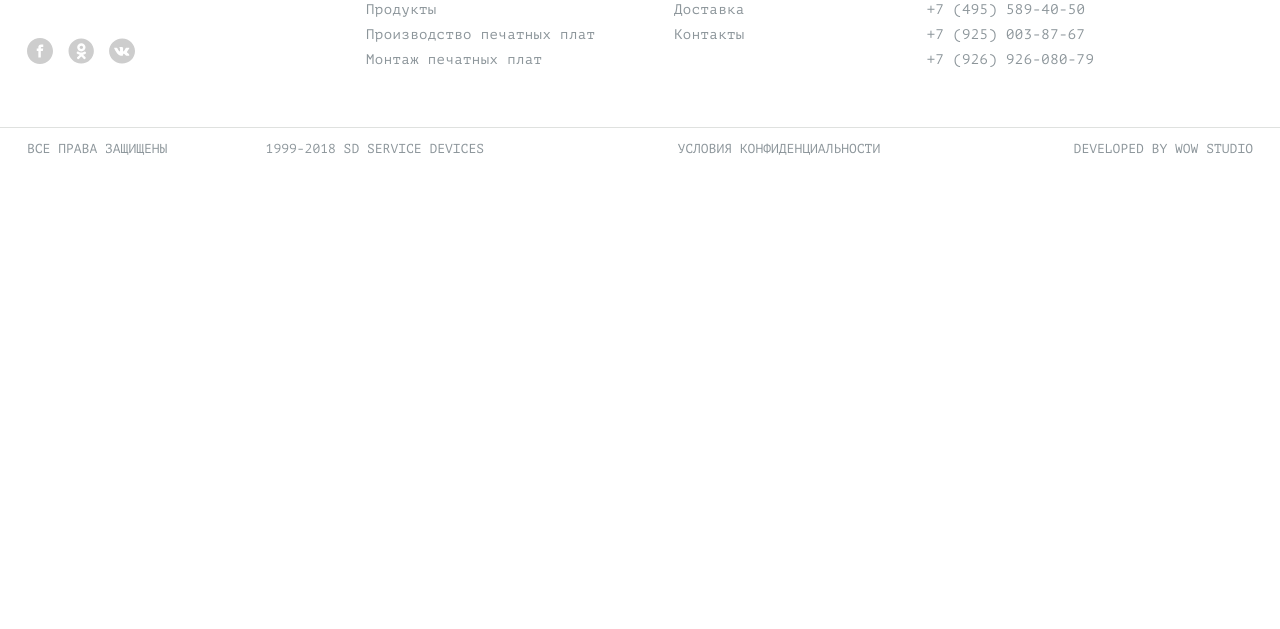
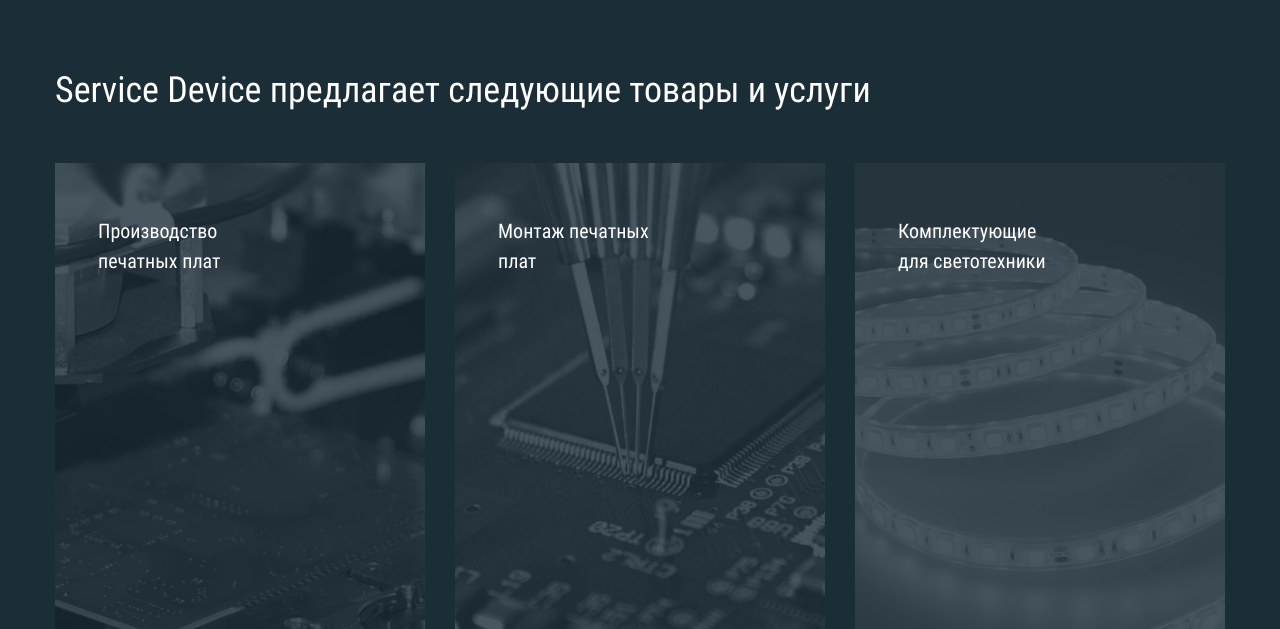
Before and after one commit to yulaivanova/smart-device, a website: page source/index.html in a window 1280 px wide. Shown: the part 2171-2800 px from the top of the page. Before the commit the page ends 2342 px from the top, so only its background shows below. Drawn offline with nearby package versions, Linux system fonts and the light colour scheme; files that its build step writes are made by us from their sources.

Commit message:
Добавлен блок с услугами

```diff
--- a/source/index.html
+++ b/source/index.html
@@ -9,6 +9,7 @@
     <link rel="preload" href="fonts/RobotoCondensed-Bold.woff2" as="font" crossorigin="anonymous">
     <link rel="preload" href="fonts/PTMono-Regular.woff2" as="font" crossorigin="anonymous">
     <link rel="preload" href="fonts/RobotoCondensed-Regular.woff2" as="font" crossorigin="anonymous">
+    <link rel="preload" href="fonts/Roboto-Medium.woff2" as="font" crossorigin="anonymous">
 </head>
 <body>
   <div style="display: none">
@@ -223,6 +224,23 @@
         </section>
       </div>
 
+      <section class="services">
+        <div class="services__inner">
+          <h2 class="services__title">Service Device предлагает следующие товары и услуги</h2>
+          <ul class="services__list">
+            <li class="services__item">
+              <a href="#" class="services__link services__link--production">Производство печатных плат</a>
+            </li>
+            <li class="services__item">
+              <a href="#" class="services__link services__link--mounting">Монтаж печатных плат</a>
+            </li>
+            <li class="services__item">
+              <a href="#" class="services__link services__link--сomponents">Комплектующие для светотехники</a>
+            </li>
+          </ul>
+        </div>
+      </section>
+
     </main>
 
     <footer class="footer">
--- a/source/sass/blocks/main.scss
+++ b/source/sass/blocks/main.scss
@@ -2,6 +2,8 @@
   background-image: url("../img/triangle-bg-desktop.jpg");
   background-repeat: no-repeat;
   background-position: 100% 20%;
+
+  margin-bottom: 110px;
 
   @media (max-width: $tablet-width) {
     background-image: url("../img/triangle.svg");
--- /dev/null
+++ b/source/sass/blocks/services.scss
@@ -0,0 +1,208 @@
+.services {
+  background-color: $bg-blue;
+  color: $white;
+}
+
+.services__inner {
+  padding: 93px 25px 127px;
+  max-width: 1220px;
+  margin: 0 auto;
+  box-sizing: border-box;
+
+  @media (max-width: $tablet-width) {
+    padding: 53px 25px 78px;
+  }
+
+  @media (max-width: $mobile-width) {
+    padding: 53px 15px 64px;
+  }
+}
+
+.services__title {
+  font-family: $RobotoCondensed;
+  font-weight: 400;
+  font-size: 36px;
+  line-height: 51px;
+
+  margin: 0;
+  padding-bottom: 47px;
+
+  @media (max-width: $tablet-width) {
+    font-size: 32px;
+    line-height: 45px;
+    padding-right: 90px;
+  }
+
+  @media (max-width: $mobile-width) {
+    font-size: 28px;
+    line-height: 39px;
+    padding-right: 0;
+    padding-bottom: 37px;
+  }
+}
+
+.services__list {
+  @include list-reset;
+
+  display: flex;
+  flex-direction: row;
+  justify-content: space-between;
+
+  @media (max-width: $tablet-width) {
+    flex-direction: column;
+  }
+}
+
+.services__item {
+  width: calc(33% - 15px);
+  margin-right: 30px;
+
+  &:last-child {
+    margin-right: 0;
+  }
+
+  @media (max-width: $tablet-width) {
+    width: 100%;
+    margin-right: 0;
+    margin-bottom: 46px;
+
+    &:last-child {
+      margin-bottom: 0;
+    }
+  }
+
+  @media (max-width: $mobile-width) {
+    margin-bottom: 30px;
+  }
+}
+
+.services__link {
+  font-family: $RobotoCondensed;
+  font-weight: 400;
+  color: $white;
+  font-size: 20px;
+  line-height: 30px;
+
+  display: inline-block;
+  width: 100%;
+  min-height: 620px;
+  box-sizing: border-box;
+
+  text-decoration: none;
+
+  padding: 53px 155px 507px 43px;
+
+  background-repeat: no-repeat;
+  background-size: cover;
+  background-position: center;
+
+  position: relative;
+
+  &:hover {
+    opacity: 0.5;
+  }
+
+  @media (max-width: $tablet-width) {
+    min-height: 256px;
+    padding: 43px 505px 153px 43px;
+  }
+
+  @media (max-width: $mobile-width) {
+    padding: 23px 100px 173px 35px;
+  }
+}
+
+.services__link::after {
+  content: "";
+  position: absolute;
+  bottom: 0;
+  right: 0;
+  background-color: $blue;
+  width: 63px;
+  height: 63px;
+}
+
+.services__link::before {
+  content: "";
+  position: absolute;
+  bottom: 28px;
+  right: 28px;
+  width: 6px;
+  height: 6px;
+  border-top: 1px solid #fff;
+  border-right: 1px solid #fff;
+  transform: rotate(45deg);
+  z-index: 10;
+}
+
+.services__link--production {
+  background-image: url("../img/services-1-desktop@1x.png");
+
+  @media (max-width: $tablet-width) {
+    background-image: url("../img/services-1-tablet@1x.png");
+  }
+
+  @media (max-width: $mobile-width) {
+    background-image: url("../img/services-1-mobile@1x.png");
+  }
+
+  @media (min-resolution: $retina-dppx) and (min-resolution: $retina-dpi) {
+    background-image: url("../img/services-1-desktop@2x.png");
+
+    @media (max-width: $tablet-width) {
+      background-image: url("../img/services-1-tablet@2x.png");
+    }
+
+    @media (max-width: $mobile-width) {
+      background-image: url("../img/services-1-mobile@2x.png");
+    }
+  }
+}
+
+.services__link--mounting {
+  background-image: url("../img/services-2-desktop@1x.png");
+
+  @media (max-width: $tablet-width) {
+    background-image: url("../img/services-2-tablet@1x.png");
+  }
+
+  @media (max-width: $mobile-width) {
+    background-image: url("../img/services-2-mobile@1x.png");
+  }
+
+  @media (min-resolution: $retina-dppx) and (min-resolution: $retina-dpi) {
+    background-image: url("../img/services-2-desktop@2x.png");
+
+    @media (max-width: $tablet-width) {
+      background-image: url("../img/services-2-tablet@2x.png");
+    }
+
+    @media (max-width: $mobile-width) {
+      background-image: url("../img/services-2-mobile@2x.png");
+    }
+  }
+}
+
+.services__link--сomponents {
+  background-image: url("../img/services-3-desktop@1x.png");
+
+  @media (max-width: $tablet-width) {
+    background-image: url("../img/services-3-tablet@1x.png");
+  }
+
+  @media (max-width: $mobile-width) {
+    background-image: url("../img/services-3-mobile@1x.png");
+  }
+
+  @media (min-resolution: $retina-dppx) and (min-resolution: $retina-dpi) {
+    background-image: url("../img/services-3-desktop@2x.png");
+
+    @media (max-width: $tablet-width) {
+      background-image: url("../img/services-3-tablet@2x.png");
+    }
+
+    @media (max-width: $mobile-width) {
+      background-image: url("../img/services-3-mobile@2x.png");
+    }
+  }
+}
--- a/source/sass/common/colors.scss
+++ b/source/sass/common/colors.scss
@@ -1,6 +1,7 @@
 $white: #ffffff;
 $blue: #00b2ff;
 $dark-blue: #1b2931;
+$bg-blue:#1b2d37;
 $text-color: #666666;
 $text-color-dark: #1b2d37;
 $gray: #ebebeb;
--- a/source/sass/style.scss
+++ b/source/sass/style.scss
@@ -15,4 +15,5 @@
   "blocks/promo-block.scss",
   "blocks/main.scss",
   "blocks/advantages.scss",
-  "blocks/company.scss"
+  "blocks/company.scss",
+  "blocks/services.scss"
```
Also changed, not shown: build/css/style.min.css, build/fonts/Roboto-Medium.woff, build/fonts/Roboto-Medium.woff2, build/index.html, source/fonts/Roboto-Medium.woff, source/fonts/Roboto-Medium.woff2, 1 other file.
